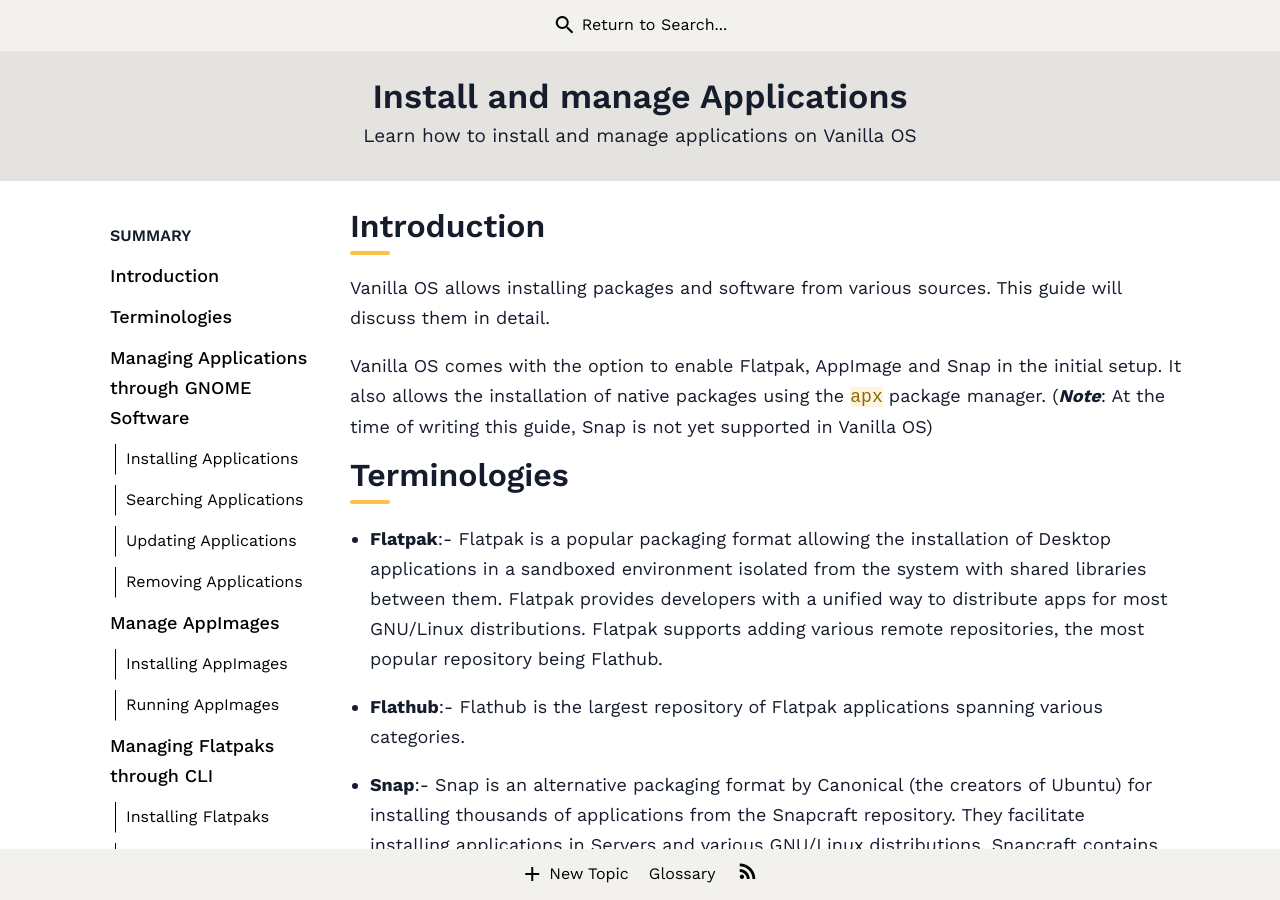
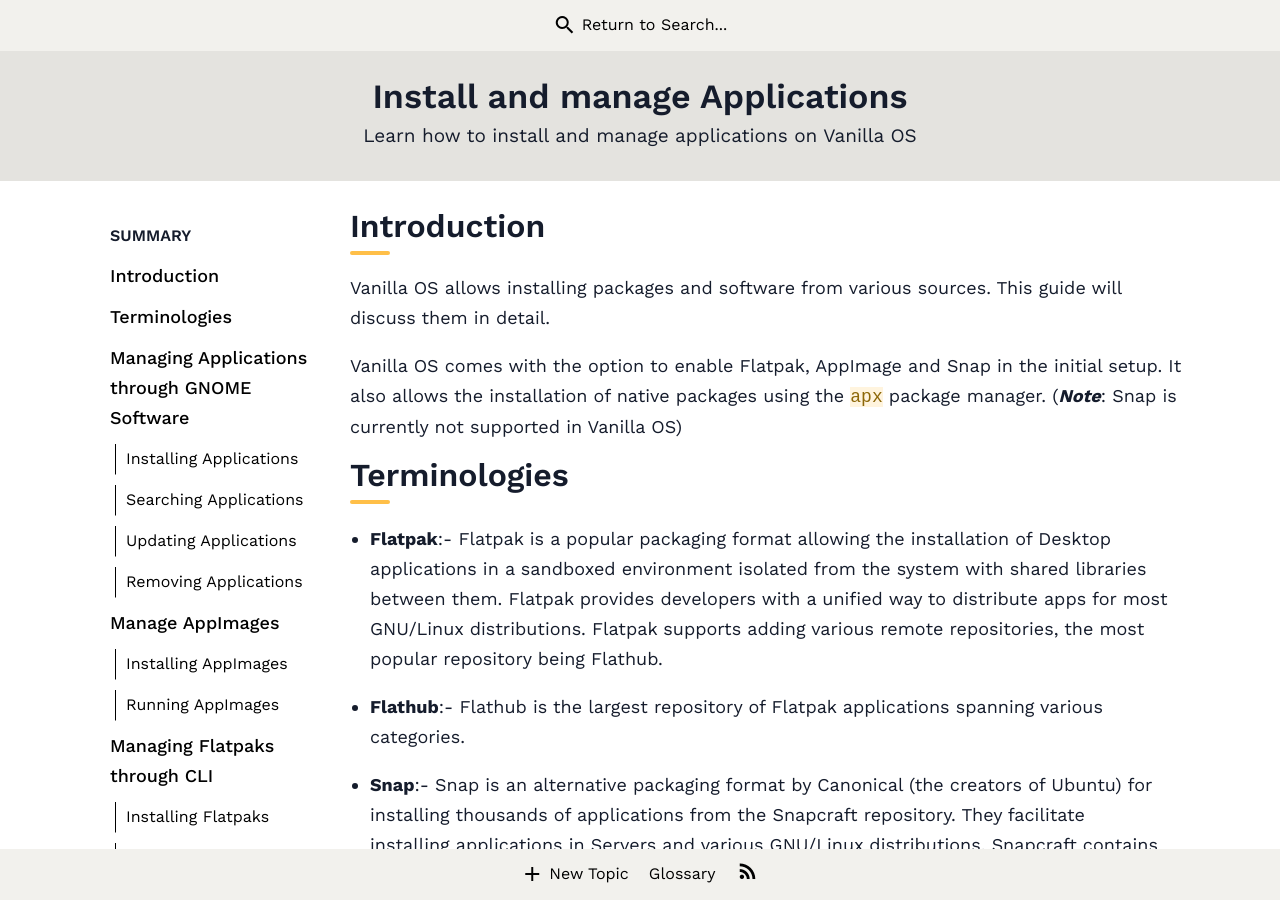
Before and after one commit to Vanilla-OS/handbook, a Jekyll site: the page built from _posts/2023-01-11-install-and-manage-applications.md, in a window 1280 px wide and 900 px high. Built offline with Jekyll 4.4.1, drawn with Linux system fonts in a browser that asks for light colours; nearby versions of some CDN libraries; a style sheet for code colours, icons or effects is not loaded.

Commit message:
Change phrasing
Co-authored-by: axtloss <axtlos@getcryst.al>

```diff
--- a/_posts/2023-01-11-install-and-manage-applications.md
+++ b/_posts/2023-01-11-install-and-manage-applications.md
@@ -13,7 +13,7 @@
 
 Vanilla OS allows installing packages and software from various sources. This guide will discuss them in detail.
 
-Vanilla OS comes with the option to enable Flatpak, AppImage and Snap in the initial setup. It also allows the installation of native packages using the `apx` package manager. (**_Note_**: At the time of writing this guide, Snap is not yet supported in Vanilla OS)
+Vanilla OS comes with the option to enable Flatpak, AppImage and Snap in the initial setup. It also allows the installation of native packages using the `apx` package manager. (**_Note_**: Snap is currently not supported in Vanilla OS)
 
 ## Terminologies
 
```
